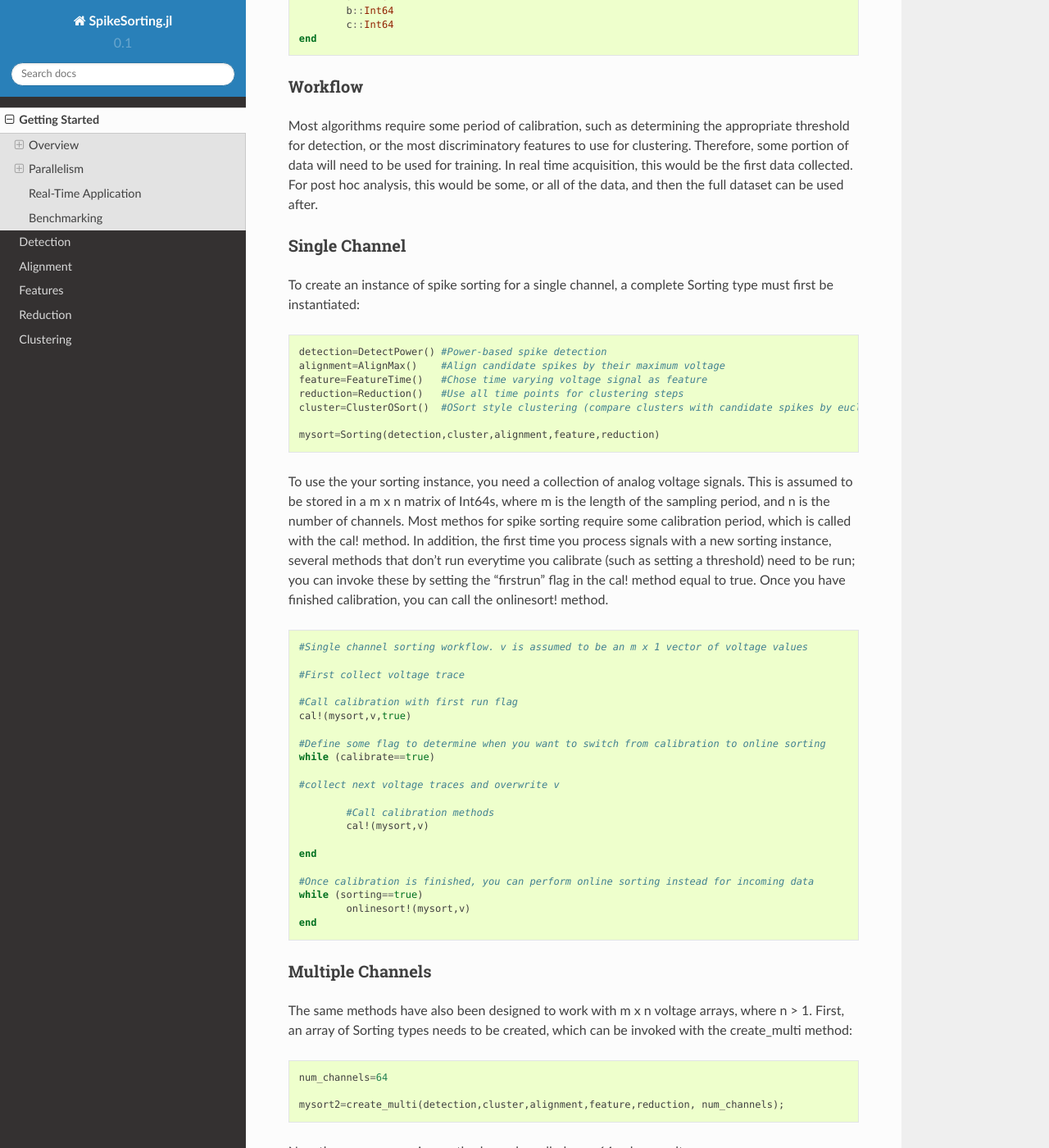
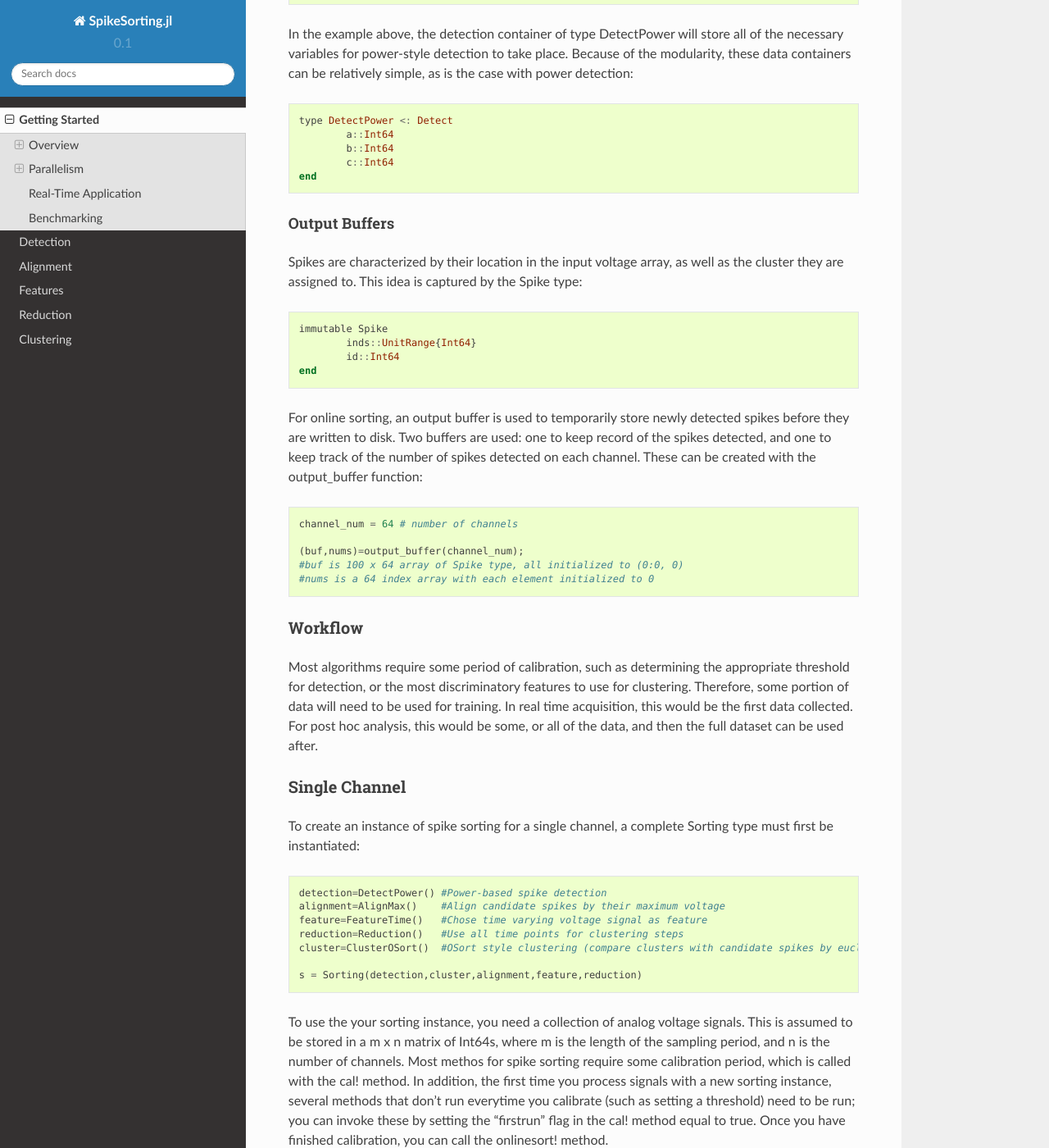
Before and after one commit to paulmthompson/SpikeSorting.jl, a Sphinx documentation site: the page built from docs/Getting_Started.rst, in a window 1280 px wide and 1400 px high, scrolled down 1075 px. Shown: the whole window at 82% size. Built offline with Sphinx 7.4.7 and the Read the Docs theme 2.0.0, drawn with Linux system fonts in a browser that asks for light colours; some of the changed text lies outside the part shown.

Commit message:
updated documentation

```diff
--- a/docs/Getting_Started.rst
+++ b/docs/Getting_Started.rst
@@ -16,6 +16,16 @@
 ================
 Data Structures
 ================
+
+---------------------
+Analog Voltage Input
+---------------------
+
+The methods of SpikeSorting.jl expect to operator on a 2D (M time x N channels) matrix of voltage values.
+
+---------
+Sorting
+---------
 
 The primary data structure is the Sorting type, which contains the variables necessary for individual methods in the spike sorting workflow outlined above, as well as variables common to all of the methods. An instance of sorting is initialized by providing the desired method for each step in the workflow. For instance:
 
@@ -39,6 +49,29 @@
     		c::Int64
 	end
 
+---------------
+Output Buffers
+---------------
+
+Spikes are characterized by their location in the input voltage array, as well as the cluster they are assigned to. This idea is captured by the Spike type:
+
+.. code-block:: julia
+
+	immutable Spike
+    		inds::UnitRange{Int64}
+    		id::Int64
+	end
+
+For online sorting, an output buffer is used to temporarily store newly detected spikes before they are written to disk. Two buffers are used: one to keep record of the spikes detected, and one to keep track of the number of spikes detected on each channel. These can be created with the output_buffer function:
+
+.. code-block:: julia
+
+	channel_num = 64 # number of channels
+
+	(buf,nums)=output_buffer(channel_num);
+	#buf is 100 x 64 array of Spike type, all initialized to (0:0, 0)
+	#nums is a 64 index array with each element initialized to 0
+
 
 =========
 Workflow
@@ -60,7 +93,7 @@
 	reduction=Reduction()	#Use all time points for clustering steps
 	cluster=ClusterOSort()	#OSort style clustering (compare clusters with candidate spikes by euclidean distance)
 
-	mysort=Sorting(detection,cluster,alignment,feature,reduction)
+	s = Sorting(detection,cluster,alignment,feature,reduction)
 
 To use the your sorting instance, you need a collection of analog voltage signals. This is assumed to be stored in a m x n matrix of Int64s, where m is the length of the sampling period, and n is the number of channels. Most methos for spike sorting require some calibration period, which is called with the cal! method. In addition, the first time you process signals with a new sorting instance, several methods that don't run everytime you calibrate (such as setting a threshold) need to be run; you can invoke these by setting the "firstrun" flag in the cal! method equal to true. Once you have finished calibration, you can call the onlinesort! method.
 
@@ -68,10 +101,13 @@
 
 	#Single channel sorting workflow. v is assumed to be an m x 1 vector of voltage values
 
+	#Create output buffers for single channel
+	(buf1,nums1)=output_buffer(1);
+
 	#First collect voltage trace
 
 	#Call calibration with first run flag
-	cal!(mysort,v,true)
+	cal!(s,v,buf1,nums1,true)
 
 	#Define some flag to determine when you want to switch from calibration to online sorting
 	while (calibrate==true)
@@ -79,13 +115,13 @@
 	#collect next voltage traces and overwrite v
 
 		#Call calibration methods
-		cal!(mysort,v)
+		cal!(s,v,buf1,nums1)
 
 	end
 
 	#Once calibration is finished, you can perform online sorting instead for incoming data
 	while (sorting==true)
-		onlinesort!(mysort,v)
+		onlinesort!(s,v,buf1,nums1)
 	end
 
 
@@ -99,15 +135,17 @@
 
 	num_channels=64
 
-	mysort2=create_multi(detection,cluster,alignment,feature,reduction, num_channels);
+	s2=create_multi(detection,cluster,alignment,feature,reduction, num_channels);
+
+	(buf2,nums2)=output_buffer(num_channels);
 
 Now the same processing methods can be called on a 64 column voltage array:
 
 .. code-block:: julia
 
-	cal!(mysort2,v,true); #first run flag set to true
-	cal!(mysort2,v);
-	onlinesort!(mysort2,v);
+	cal!(s2,v,buf2,nums2,true); #first run flag set to true
+	cal!(s2,v,buf2,nums2);
+	onlinesort!(s2,v,buf2,nums2);
 
 
 ************
@@ -126,24 +164,25 @@
 
 	num_channels=64
 
-	mysort3=create_multi(detection,cluster,alignment,feature,reduction, num_channels, true);
+	s3=create_multi(detection,cluster,alignment,feature,reduction, num_channels, true);
+	(buf3,nums3)=output_buffer(num_channels,true);
 
 Now rather than an array of Sorting instance, mysort3 is a Distributed Array of Sorting instances. This can be applied to all of the processing methods as above:
 
 .. code-block:: julia
 
-	cal!(mysort3,v,true); #first run flag set to true
-	cal!(mysort3,v);
-	onlinesort!(mysort3,v);
+	cal!(s3,v,buf3,nums3,true); #first run flag set to true
+	cal!(s3,v,buf3,nums3);
+	onlinesort!(mysort3,v,buf3,nums3);
 
 The code above above may not actually be faster, however, because the matrix v has to be copied to each process during each interation. To get around this, you can store your voltage values in a SharedArray:
 
 .. code-block:: julia
 
 	v2=convert(SharedArray{Int64,2},v);
-	cal!(mysort3,v2,true); #first run flag set to true
-	cal!(mysort3,v2);
-	onlinesort!(mysort3,v2);
+	cal!(mysort3,v2,buf3,nums3,true); #first run flag set to true
+	cal!(mysort3,v2,buf3,nums3);
+	onlinesort!(mysort3,v2,buf3,nums3);
 
 **********************
 Real-Time Application
```
